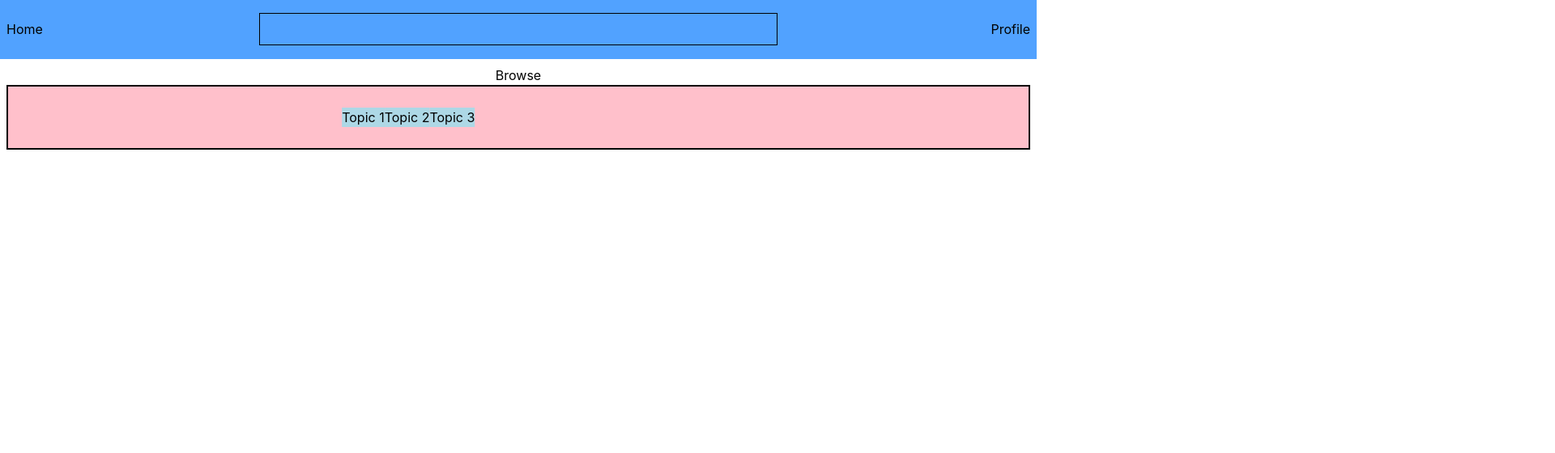
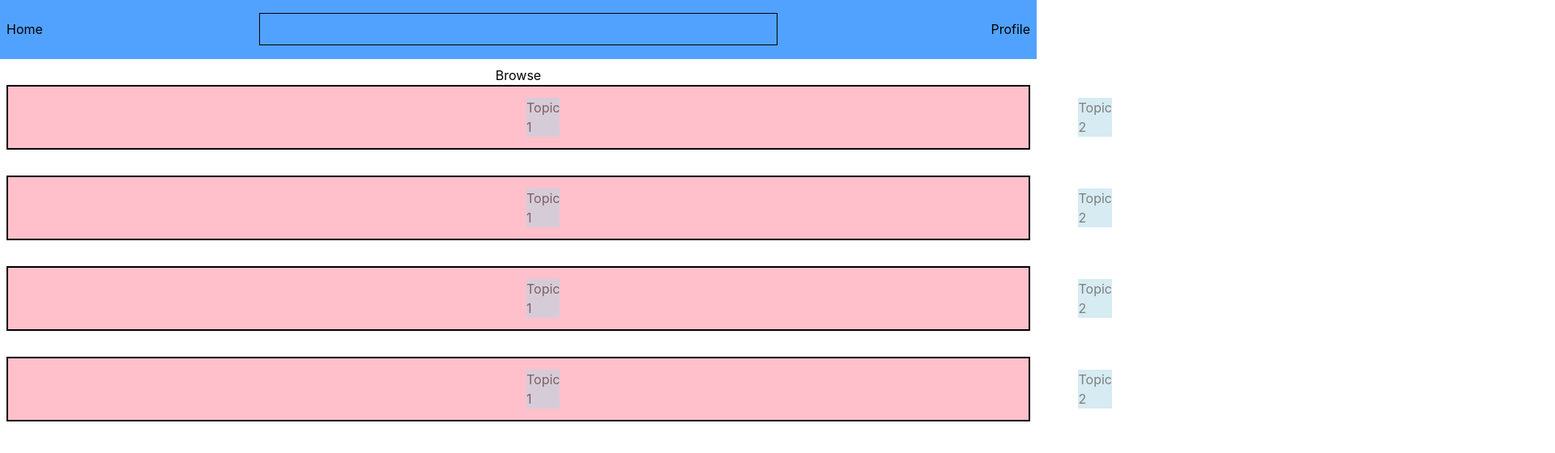
Before and after one commit to Chritical-Code/Omne-Depths-Frontend, a React (Vite) app: page / in a window 1280 px wide. Shown: the top 560 px of the page at 81% size, 1920 px wide, since content can reach past the window. Built offline with nearby package versions, Linux system fonts and the light colour scheme.

Commit message:
in the middle of adding row scrolling. reworking. read notes for implementation plan.

```diff
--- a/src/components/topic/TopicBubble.module.css
+++ b/src/components/topic/TopicBubble.module.css
@@ -2,10 +2,30 @@
     background-color: lightblue;
 
     transform: translateX(-50vw);
-    animation: slide 10s infinite;
+
+    animation-name: slide, waity;
+    animation-duration: 3s, 3s;
+    animation-iteration-count: infinite, infinite;
     animation-timing-function: linear;
+    animation-delay: 0s, 3s;
+
+    margin-right: 50vw;
 }
 
 @keyframes slide {
-  to { transform: translateX(100vw); }
+    0% {
+        transform: translateX(-50vw);
+        opacity: 1;
+    }
+
+    100% {
+        transform: translateX(50vw);
+    }
 }
+
+@keyframes waity {
+    0%, 100% {
+        opacity: .5;
+        transform: translateX(50vw);
+    }
+}
--- a/src/components/topic/TopicBubble.tsx
+++ b/src/components/topic/TopicBubble.tsx
@@ -7,7 +7,7 @@ type TopicBubbleProps = {
 export default function TopicBubble({topic}: TopicBubbleProps){
     return(
         <div className={styles.topicBubble}>
-            <p>{topic}</p>
+            <p className="">{topic}</p>
         </div>
     );
 }
--- a/src/components/topic/TopicRow.tsx
+++ b/src/components/topic/TopicRow.tsx
@@ -13,7 +13,7 @@ export default function TopicRow({topics}: TopicRowProps){
     });
 
     return(
-        <div className={styles.topicRow}>
+        <div className={styles.topicRow + " " + "mb-8"}>
             {topicBoxes}
         </div>
     );
--- a/src/pages/Browse.tsx
+++ b/src/pages/Browse.tsx
@@ -9,7 +9,10 @@ export default function Browse(){
         <div className="flex flex-col items-center h-full w-full p-2">
             <p>Browse</p>
 
-            <div className="w-full">
+            <div className="flex flex-col items-center w-full">
+                <TopicRow topics={topics}></TopicRow>
+                <TopicRow topics={topics}></TopicRow>
+                <TopicRow topics={topics}></TopicRow>
                 <TopicRow topics={topics}></TopicRow>
             </div>
         </div>
```
Also changed, not shown: 1 other file (tests, documents, lock files or other folders).
